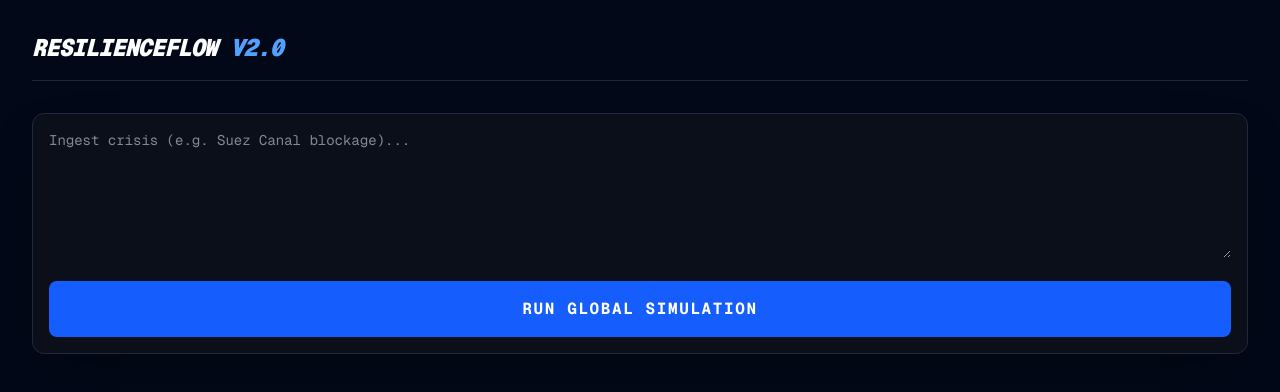
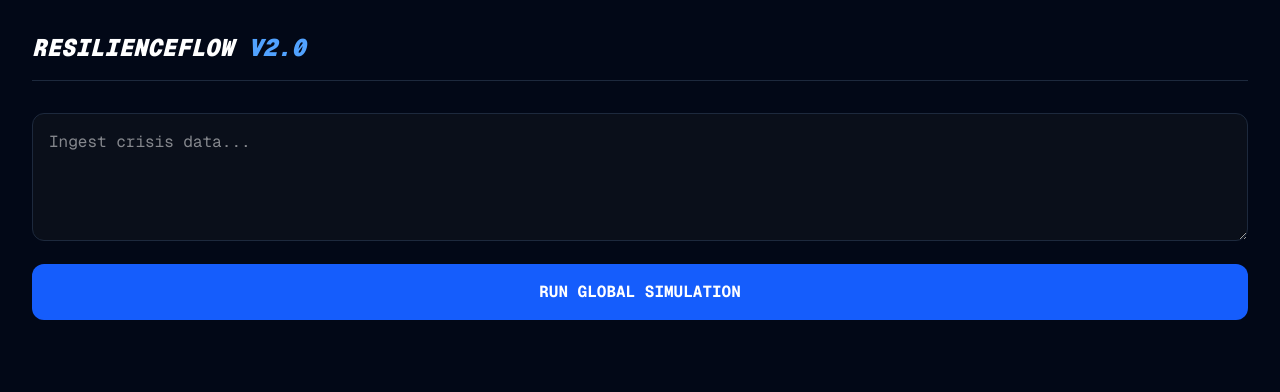
Before and after one commit to AngelJayy/agentsleague, a Next.js app in the folder resilience-flow/: page / in a window 1280 px wide. Shown: the top 392 px of the page. Built offline with nearby package versions, Linux system fonts and the light colour scheme.

Commit message:
Fix: Unified code in app folder

```diff
--- a/resilience-flow/app/page.tsx
+++ b/resilience-flow/app/page.tsx
@@ -4,14 +4,14 @@ import React, { useState } from 'react';
 export default function ResilienceFlow() {
   const [userInput, setUserInput] = useState("");
   const [loading, setLoading] = useState(false);
-  const [res, setRes] = useState<any>(null);
+  const [metrics, setMetrics] = useState(null);
 
   const runSimulation = () => {
     if (!userInput) return;
     setLoading(true);
     setTimeout(() => {
       const seed = userInput.length;
-      setRes({
+      setMetrics({
         outfall: `${Math.floor((seed % 15) + 5)} Days`,
         revenue: `-$${(seed * 0.18 + Math.random()).toFixed(1)}M`
       });
@@ -21,34 +21,27 @@ export default function ResilienceFlow() {
 
   return (
     <div className="min-h-screen bg-[#020817] text-white p-8 font-mono">
-      <h1 className="text-2xl font-black italic mb-8 border-b border-slate-800 pb-4 uppercase tracking-tighter">
+      <h1 className="text-2xl font-black italic mb-8 border-b border-slate-800 pb-4 uppercase">
         ResilienceFlow <span className="text-blue-400">V2.0</span>
       </h1>
-
-      <div className="bg-[#0a0f1a] border border-slate-800 rounded-xl p-4 mb-8 shadow-2xl">
-        <textarea
-          className="w-full bg-transparent outline-none text-sm h-32 mb-4"
-          placeholder="Ingest crisis (e.g. Suez Canal blockage)..."
-          value={userInput}
-          onChange={(e) => setUserInput(e.target.value)}
-        />
-        <button
-          onClick={runSimulation}
-          className="w-full bg-blue-600 hover:bg-blue-500 py-4 rounded-lg font-bold uppercase tracking-widest transition-all"
-        >
-          {loading ? "Analyzing Neural Logic..." : "Run Global Simulation"}
-        </button>
-      </div>
-
-      {res && (
-        <div className="grid grid-cols-2 gap-6 animate-in fade-in duration-500">
-          <div className="bg-[#1a0f14] border border-red-500/20 p-8 rounded-2xl text-center">
+      <textarea
+        className="w-full bg-[#0a0f1a] border border-slate-800 p-4 rounded-xl mb-4 h-32 outline-none"
+        placeholder="Ingest crisis data..."
+        value={userInput}
+        onChange={(e) => setUserInput(e.target.value)}
+      />
+      <button onClick={runSimulation} className="w-full bg-blue-600 py-4 rounded-xl font-bold uppercase mb-10">
+        {loading ? "Analyzing..." : "Run Global Simulation"}
+      </button>
+      {metrics && (
+        <div className="grid grid-cols-2 gap-6 animate-in fade-in">
+          <div className="bg-[#1a0f14] border border-red-500/20 p-6 rounded-xl text-center">
             <p className="text-[10px] text-red-400 font-bold uppercase mb-2">Stock Outfall</p>
-            <p className="text-5xl font-black">{res.outfall}</p>
+            <p className="text-4xl font-black">{metrics.outfall}</p>
           </div>
-          <div className="bg-[#1a140f] border border-orange-500/20 p-8 rounded-2xl text-center">
+          <div className="bg-[#1a140f] border border-orange-500/20 p-6 rounded-xl text-center">
             <p className="text-[10px] text-orange-400 font-bold uppercase mb-2">Revenue Hit</p>
-            <p className="text-5xl font-black">{res.revenue}</p>
+            <p className="text-4xl font-black">{metrics.revenue}</p>
           </div>
         </div>
       )}
--- a/resilience-flow/src/app/page.tsx
+++ /dev/null
@@ -1,52 +0,0 @@
-'use client';
-import React, { useState } from 'react';
-import { Zap, RefreshCw, Target, Clock, DollarSign } from 'lucide-react';
-
-export default function ResilienceFlow() {
-  const [userInput, setUserInput] = useState("");
-  const [loading, setLoading] = useState(false);
-  const [metrics, setMetrics] = useState(null);
-
-  const runGlobalSimulation = () => {
-    if (!userInput) return;
-    setLoading(true);
-    setTimeout(() => {
-      const seed = userInput.length;
-      setMetrics({
-        outfall: `${Math.floor((seed % 15) + 5)} Days`,
-        revenue: `-$${(seed * 0.18 + Math.random()).toFixed(1)}M`
-      });
-      setLoading(false);
-    }, 1200);
-  };
-
-  return (
-    <div className="min-h-screen bg-[#020817] text-slate-100 p-8 font-mono">
-      <h1 className="text-2xl font-black italic mb-8 border-b border-slate-800 pb-4">
-        RESILIENCEFLOW <span className="text-blue-400">V2.0</span>
-      </h1>
-      <textarea
-        className="w-full bg-[#0a0f1a] border border-slate-800 p-4 rounded-xl mb-4 h-32 outline-none"
-        placeholder="Ingest crisis (e.g. Suez Canal blockage)..."
-        value={userInput}
-        onChange={(e) => setUserInput(e.target.value)}
-      />
-      <button onClick={runGlobalSimulation} className="w-full bg-blue-600 py-4 rounded-xl font-bold uppercase mb-10 tracking-widest">
-        {loading ? "Analyzing..." : "Run Global Simulation"}
-      </button>
-
-      {metrics && (
-        <div className="grid grid-cols-2 gap-6 animate-in fade-in slide-in-from-bottom-4">
-          <div className="bg-[#1a0f14] border border-red-500/20 p-6 rounded-xl text-center">
-            <p className="text-[10px] text-red-400 font-bold uppercase mb-2">Stock Outfall</p>
-            <p className="text-4xl font-black">{metrics.outfall}</p>
-          </div>
-          <div className="bg-[#1a140f] border border-orange-500/20 p-6 rounded-xl text-center">
-            <p className="text-[10px] text-orange-400 font-bold uppercase mb-2">Revenue Hit</p>
-            <p className="text-4xl font-black">{metrics.revenue}</p>
-          </div>
-        </div>
-      )}
-    </div>
-  );
-}
```
